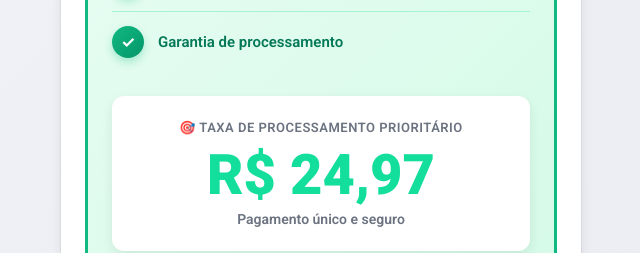
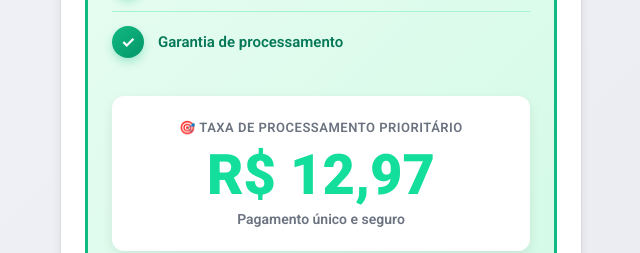
Before and after one commit to degstone69/CNHVALIDADA, a plain HTML site: page up1/index.html in a window 1280 px wide. Shown: the part 1188-1441 px from the top of the page, 319-959 px from the left. Drawn offline with Linux system fonts and the light colour scheme.

Commit message:
Update index.html

```diff
--- a/up1/index.html
+++ b/up1/index.html
@@ -824,7 +824,7 @@
 
                 <div class="price-section">
                     <p class="price-label">🎯 Taxa de Processamento Prioritário</p>
-                    <div class="price-amount">R$ 24,97</div>
+                    <div class="price-amount">R$ 12,97</div>
                     <p class="price-installment">Pagamento único e seguro</p>
                 </div>
 
```
